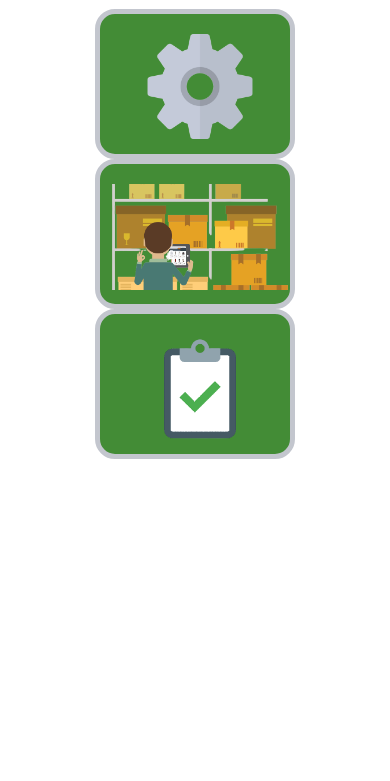
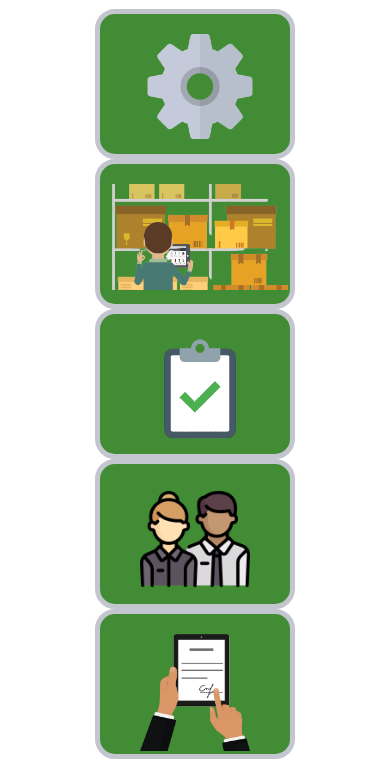
Before and after one commit to kvnprog/gpsIngenieria, a PHP site: page /gpsingenieria/menuPrincipal/php/menuPrincipal.php in a window 390 px wide. Shown: the part 372-1153 px from the top of the page. Before the commit the page ends 831 px from the top, so only its background shows below. Run offline with PHP 8.4, Linux system fonts and the light colour scheme.

Commit message:
modulos empleados y responsivas sin contenido

```diff
--- a/fGenerales/css/style.css
+++ b/fGenerales/css/style.css
@@ -26,7 +26,7 @@
     background-color: #333333;
     color: #fff;
     font-size: 1rem;
-    padding: .5rem 1rem;
+    /* padding: .5rem 1rem; */
     bottom: 0;
     opacity: 0;
     transition: 0.3s ease-out;
--- a/menuPrincipal/php/menuPrincipal.php
+++ b/menuPrincipal/php/menuPrincipal.php
@@ -40,26 +40,40 @@
 
         <!-- //div de logo y regreso -->
         <div class="row">
-            <div class="col-1 "></div>
-            <div class="col-10  justify-content-center align-items-center ">
+            <div class="justify-content-center align-items-center ">
                 <div class="row">
-                    <div class="col text-center ">
+                    <div class="col text-center">
                         <div class="btnMenu btn-menu justify-content-center align-items-center" onclick="abrirUsuarios()">
                                 <img class="imgConfiguracion" src="../../src/imagenes/configuracionesgps.png" width="200px">
                                 <div class="card-button">Usuarios</div>
                         </div>
+                    </div>
 
-                    </div>
                     <div class="col text-center">
                         <div class=" btnMenu btn-menu justify-content-center align-items-center" onclick="abrirInventarios()">
                                 <img class="imgConfiguracion" src="../../src/imagenes/inventariosgps.png" width="200px">
                                 <div class="card-button">Inventarios</div>
                         </div>
                     </div>
+
                     <div class="col text-center">
                         <div class=" btnMenu btn-menu justify-content-center align-items-center" onclick="abrirVentas()">
                                 <img class="imgConfiguracion" src="../../src/imagenes/ordenestrabajo.png" width="200px">
                                 <div class="card-button">Ventas</div>
+                        </div>
+                    </div>
+
+                    <div class="col text-center">
+                        <div class=" btnMenu btn-menu justify-content-center align-items-center" onclick="abrirEmpleados()">
+                                <img class="imgConfiguracion" src="../../src/imagenes/empleados.png" width="110px">
+                                <div class="card-button">Empleados</div>
+                        </div>
+                    </div>
+
+                    <div class="col text-center">
+                        <div class=" btnMenu btn-menu justify-content-center align-items-center" onclick="abrirResponsivas()">
+                                <img class="imgConfiguracion" src="../../src/imagenes/responsivas.png" width="110px">
+                                <div class="card-button">Responsivas</div>
                         </div>
                     </div>
 
```
Also changed, not shown: menuPrincipal/css/style.css (line endings or trailing spaces), src/imagenes/empleados.png (added), src/imagenes/responsivas.png (added). Lines whose indentation alone changed are shown as unchanged.
